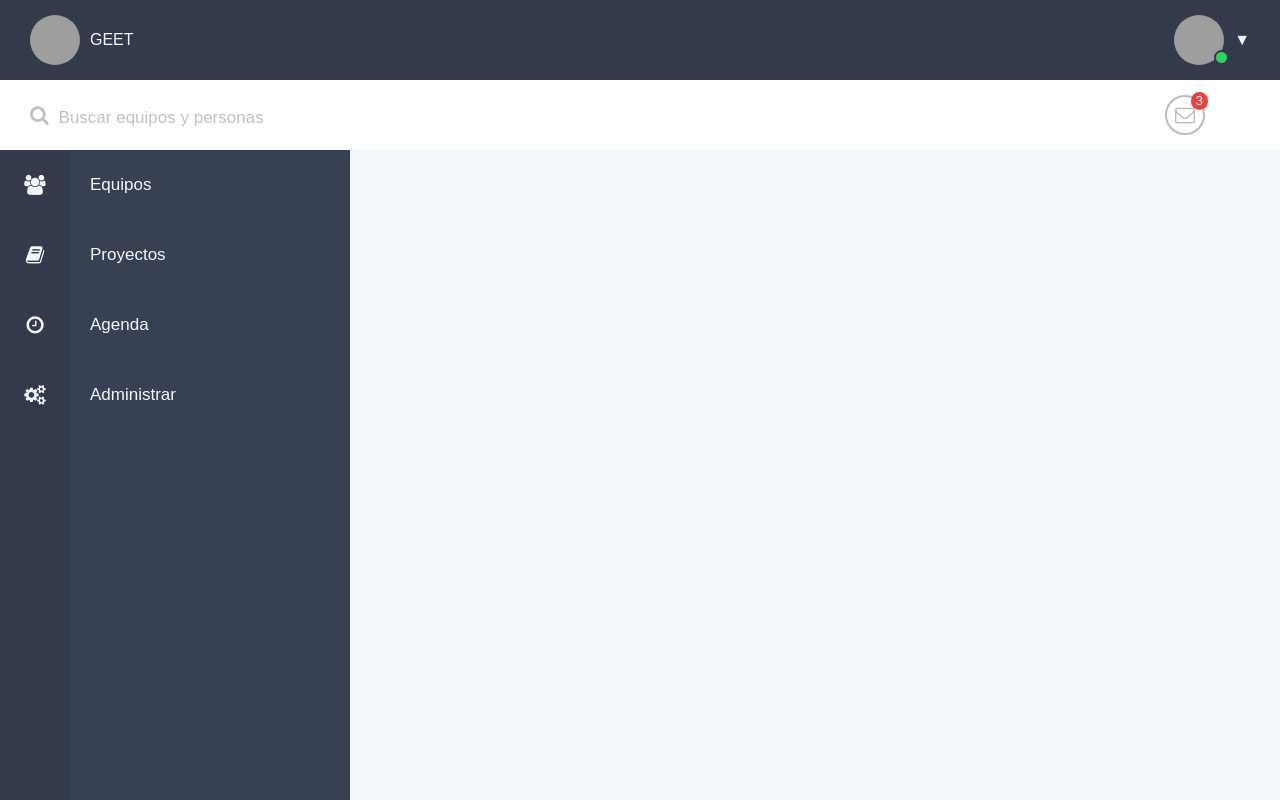
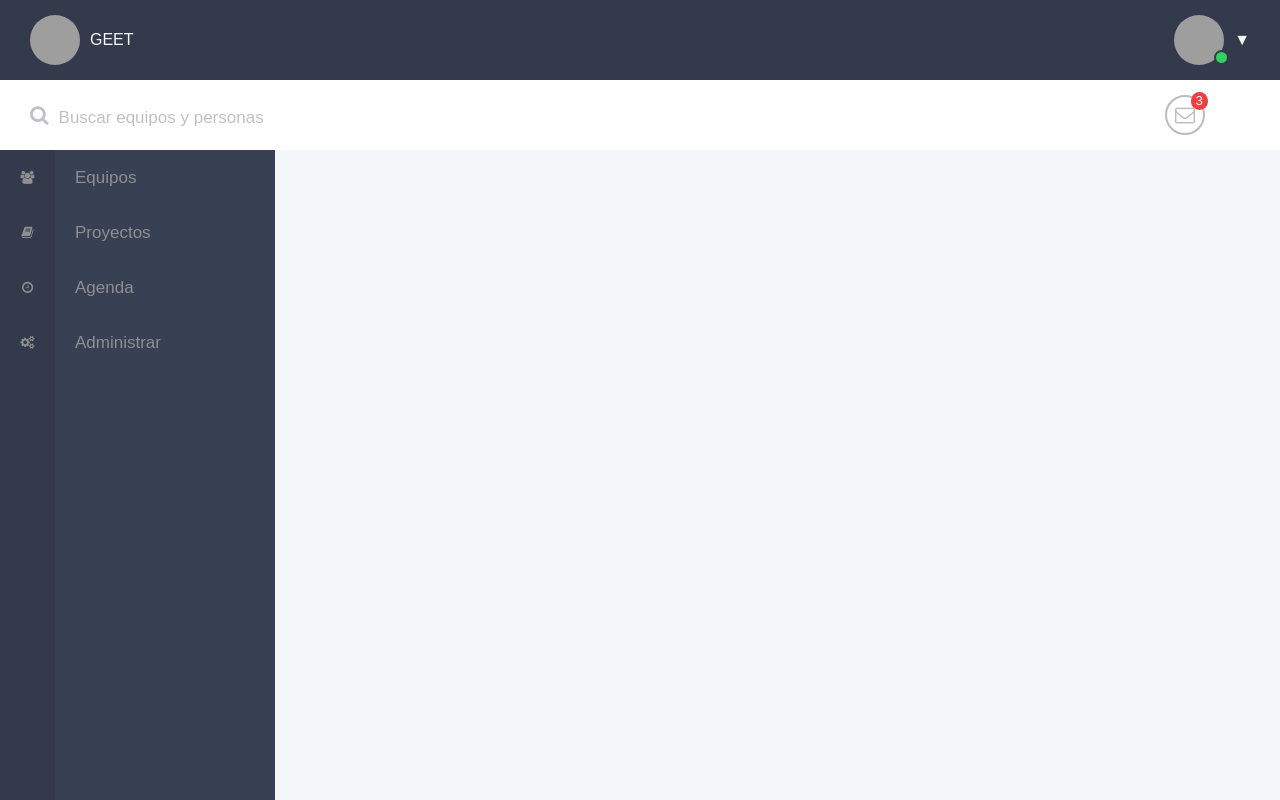
Before and after one commit to WichoEguia/DentAgenda, a CodeIgniter app: page /DentAgenda/ in a window 1280 px wide. Run offline with CodeIgniter, Linux system fonts and the light colour scheme; grey boxes are pictures that could not be loaded.

Commit message:
Estilos a proyecto

```diff
--- a/assets/css/main.css
+++ b/assets/css/main.css
@@ -1,32 +1,51 @@
 * {
   margin: 0;
   padding: 0;
+  -webkit-box-sizing: border-box;
           box-sizing: border-box;
-  font-family: sans-serif; }
+  font-family: sans-serif;
+}
+
 *:before, *:after {
-    box-sizing: border-box; }
+  -webkit-box-sizing: border-box;
+          box-sizing: border-box;
+}
 
 body {
   min-height: 100%;
   background-color: #F3F7FA;
   height: 100vh;
   display: grid;
-  grid-template-columns: 350px 1fr;
-  grid-template-rows: 150px 1fr; }
+  grid-template-columns: 250px 1fr;
+  grid-template-rows: 150px 1fr;
+}
 
 img {
   width: 100%;
-  height: 100%; }
+  height: 100%;
+}
 
 input:focus, button:focus {
-  outline: none; }
+  outline: none;
+}
 
 .flex {
-  display: flex; }
+  display: -webkit-box;
+  display: -ms-flexbox;
+  display: flex;
+}
+
 .flex.center-X {
-    justify-content: center; }
+  -webkit-box-pack: center;
+      -ms-flex-pack: center;
+          justify-content: center;
+}
+
 .flex.center-Y {
-    align-items: center; }
+  -webkit-box-align: center;
+      -ms-flex-align: center;
+          align-items: center;
+}
 
 header {
   background: #323A4B;
@@ -34,47 +53,81 @@ header {
   position: fixed;
   top: 0;
   width: 100%;
-  z-index: 100; }
+  z-index: 100;
+}
+
 @media only screen and (max-width: 399px) {
   header {
-      height: 80px; } }
+    height: 80px;
+  }
+}
 
 #appdata {
   width: 100%;
   height: 80px;
+  display: -webkit-box;
+  display: -ms-flexbox;
   display: flex;
-  justify-content: space-between; }
+  -webkit-box-pack: justify;
+      -ms-flex-pack: justify;
+          justify-content: space-between;
+}
+
 #appdata #logo {
-    height: 100%; }
+  height: 100%;
+}
+
 #appdata #logo #logo_container {
-      flex-direction: row; }
+  -webkit-box-orient: horizontal;
+  -webkit-box-direction: normal;
+      -ms-flex-direction: row;
+          flex-direction: row;
+}
+
 #appdata #logo #logo_container #logo_image {
   width: 50px;
   height: 50px;
   border-radius: 100%;
-        margin-left: 30px; }
+  margin-left: 30px;
+}
+
 #appdata #logo #logo_container #logo_image img {
-          border-radius: 50%; }
+  border-radius: 50%;
+}
+
 #appdata #logo #logo_container p {
   margin-left: 10px;
   color: #F3F7FA;
-        font-style: 25px; }
+  font-style: 25px;
+}
+
 #appdata #user_session_options {
-    height: 100%; }
+  height: 100%;
+}
+
 #appdata #user_session_options #profile_photo_container {
   height: 100%;
   margin-right: 30px;
-      color: #F3F7FA; }
+  color: #F3F7FA;
+}
+
 #appdata #user_session_options #profile_photo_container p {
-        padding-left: 10px; }
+  padding-left: 10px;
+}
+
 @media only screen and (max-width: 767px) {
   #appdata #user_session_options #profile_photo_container p {
-            display: none; } }
+    display: none;
+  }
+}
+
 #appdata #user_session_options #profile_photo_container #profile_photo {
   position: relative;
   width: 50px;
   height: 50px;
-        border-radius: 100%; }
+  border-radius: 100%;
+}
+
 #appdata #user_session_options #profile_photo_container #profile_photo:before {
   content: "";
   width: 15px;
@@ -84,56 +137,104 @@ header {
   position: absolute;
   right: -5px;
   bottom: 0;
-          border: 2px solid #323A4B; }
+  border: 2px solid #323A4B;
+}
+
 #appdata #user_session_options #profile_photo_container #profile_photo img {
-          border-radius: 50%; }
+  border-radius: 50%;
+}
 
 #actionbar {
   background: #fff;
   height: 70px;
-  width: 100%; }
+  width: 100%;
+}
+
 #actionbar .section_actionbar {
   width: 50%;
-    height: 100%; }
+  height: 100%;
+}
+
 @media only screen and (max-width: 767px) {
   #actionbar .section_actionbar.right {
-        display: none; } }
+    display: none;
+  }
+}
+
 @media only screen and (max-width: 767px) {
   #actionbar .section_actionbar.left {
-        width: 100%; }
+    width: 100%;
+  }
   #actionbar .section_actionbar.left #searchbar_container {
     width: 100%;
-          margin: 0 30px; } }
+    margin: 0 30px;
+  }
+}
+
 @media only screen and (max-width: 399px) {
   #actionbar {
-      display: none; } }
+    display: none;
+  }
+}
 
 #searchbar_container {
   height: 100%;
   width: 450px;
-  margin-left: 30px; }
+  margin-left: 30px;
+}
+
 #searchbar_container #searchbar {
   height: 100%;
-    width: 100%; }
+  width: 100%;
+}
+
 #searchbar_container #searchbar input {
   height: 100%;
   width: 300px;
   border: none;
+  -webkit-box-flex: 1;
+      -ms-flex: auto;
           flex: auto;
-      font-size: 23px; }
+  font-size: 23px;
+}
+
+#searchbar_container #searchbar input::-webkit-input-placeholder {
+  color: #c1c1c5;
+  font-size: 17px;
+}
+
+#searchbar_container #searchbar input:-ms-input-placeholder {
+  color: #c1c1c5;
+  font-size: 17px;
+}
+
+#searchbar_container #searchbar input::-ms-input-placeholder {
+  color: #c1c1c5;
+  font-size: 17px;
+}
+
 #searchbar_container #searchbar input::placeholder {
   color: #c1c1c5;
-        font-size: 17px; }
+  font-size: 17px;
+}
+
 #searchbar_container #searchbar input:focus {
-        outline: none; }
+  outline: none;
+}
+
 #searchbar_container #searchbar i {
   margin-right: 10px;
   font-size: 20px;
-      color: #c1c1c5; }
+  color: #c1c1c5;
+}
 
 #msg_container {
   height: 100%;
-  justify-content: flex-end; }
+  -webkit-box-pack: end;
+      -ms-flex-pack: end;
+          justify-content: flex-end;
+}
+
 #msg_container button {
   width: 40px;
   height: 40px;
@@ -141,10 +242,14 @@ header {
   background: transparent;
   border: 2px solid #bcbcc0;
   margin-right: 75px;
-    position: relative; }
+  position: relative;
+}
+
 #msg_container button i {
   color: #bcbcc0;
-      font-size: 20px; }
+  font-size: 20px;
+}
+
 #msg_container button:after {
   content: '3';
   width: 17.5px;
@@ -155,56 +260,88 @@ header {
   right: -5px;
   top: -5px;
   color: #F3F7FA;
+  display: -webkit-box;
+  display: -ms-flexbox;
   display: flex;
+  -webkit-box-pack: center;
+      -ms-flex-pack: center;
           justify-content: center;
-      align-items: center; }
+  -webkit-box-align: center;
+      -ms-flex-align: center;
+          align-items: center;
+}
 
 nav {
   background: #384154;
   height: 100vh;
-  width: 350px;
+  width: 275px;
   position: fixed;
   left: 0;
   padding-top: 150px;
   z-index: 99;
   display: grid;
   grid-template-rows: 1fr;
-  box-shadow: 70px 0 #323A4B inset; }
+  -webkit-box-shadow: 55px 0 #323A4B inset;
+          box-shadow: 55px 0 #323A4B inset;
+}
 
 #nav_container div {
-  height: 70px; }
+  height: 55px;
+}
+
+#nav_container div .icon_nav,
+#nav_container div .text_nav {
+  color: #8f8f8f;
+  cursor: pointer;
+}
+
 #nav_container div .icon_nav {
   background: #323A4B;
   width: 20%;
   font-size: 20px;
-    color: #F3F7FA; }
+}
+
+#nav_container div .icon_nav i {
+  font-size: 13px;
+}
+
 #nav_container div .text_nav {
   height: 100%;
   width: 80%;
   background: #384154;
   font-size: 17px;
+  padding-left: 20px;
+}
+
+#nav_container div:hover div {
   color: #F3F7FA;
-    padding-left: 20px; }
+}
 
 #main_content {
   display: grid;
-  grid-template-columns: repeat(12, 1fr); }
+  grid-template-columns: repeat(12, 1fr);
+}
 
 .title_section {
   grid-column: 2/span 10;
   height: 100px;
+  -webkit-box-pack: justify;
+      -ms-flex-pack: justify;
           justify-content: space-between;
-  color: #7F7F7F; }
+  color: #7F7F7F;
+}
+
 .title_section p {
-    font-size: 20px; }
+  font-size: 20px;
+}
 
 .caca {
   border: 1px solid #EE4040;
   height: 100px;
-  grid-row: 2; }
+  grid-row: 2;
+}
 
 main {
   grid-row: 2;
-  grid-column: 2 / span 2; }
-
-/*# sourceMappingURL=main.css.map */
+  grid-column: 2 / span 2;
+}
--- /dev/null
+++ b/assets/scss/_general.scss
@@ -0,0 +1,46 @@
+@import "variables";
+@import "mixins";
+
+*{
+  margin: 0;
+  padding: 0;
+  box-sizing: border-box;
+  font-family: sans-serif;
+  // border: 1px solid red;
+
+  &:before,
+  &:after{
+    box-sizing: border-box;
+  }
+}
+
+body{
+  min-height: 100%;
+  background-color: $white;
+  height: 100vh;
+  display: grid;
+  grid-template-columns: 250px 1fr;
+  grid-template-rows: 150px 1fr;
+}
+
+img{
+  @include square(100%);
+}
+
+input, button{
+  &:focus{
+    outline: none;
+  }
+}
+
+.flex{
+  display: flex;
+
+  &.center-X{
+    justify-content: center;
+  }
+
+  &.center-Y{
+    align-items: center;
+  }
+}
--- /dev/null
+++ b/assets/scss/_header.scss
@@ -0,0 +1,175 @@
+@import "variables";
+@import "mixins";
+
+header{
+  background: $deepblue;
+  height: $header_height;
+  position: fixed;
+  top: 0;
+  width: 100%;
+  z-index: 100;
+
+  @include mq("phone", "max"){
+    height: $header_height - 70px;
+  }
+}
+
+#appdata{
+  width: 100%;
+  height: $header_height - 70px;
+  display: flex;
+  justify-content: space-between;
+
+  #logo{
+    height: 100%;
+
+    #logo_container{
+      flex-direction: row;
+
+      #logo_image{
+        @include circle(50px);
+        margin-left: 30px;
+
+        img{border-radius: 50%;}
+      }
+
+      p{
+        margin-left: 10px;
+        color: $white;
+        font-style: 25px;
+      }
+    }
+  }
+
+  #user_session_options{
+    height: 100%;
+
+    #profile_photo_container{
+      height: 100%;
+      margin-right: 30px;
+      color: $white;
+
+      p{
+        padding-left: 10px;
+
+        @include mq("tablet", "max"){
+          display: none;
+        }
+      }
+
+      #profile_photo{
+        position: relative;
+        @include circle(50px);
+
+        &:before{
+          content: "";
+          @include circle(15px);
+          background: $green;
+          position: absolute;
+          right: -5px;
+          bottom: 0;
+          border: 2px solid $deepblue;
+        }
+
+        img{border-radius: 50%;}
+      }
+    }
+  }
+}
+
+#actionbar{
+  background: #fff;
+  height: $header_height - 80px;
+  width: 100%;
+
+  .section_actionbar{
+    width: 50%;
+    height: 100%;
+
+    &.right{
+      @include mq("tablet", "max"){
+        display: none;
+      }
+    }
+
+    &.left{
+      @include mq("tablet", "max"){
+        width: 100%;
+
+        #searchbar_container{
+          width: 100%;
+          margin: 0 30px;
+        }
+      }
+    }
+  }
+
+  @include mq("phone", "max"){
+    display: none;
+  }
+}
+
+#searchbar_container{
+  height: 100%;
+  width: 450px;
+  margin-left: 30px;
+
+  #searchbar{
+    height: 100%;
+    width: 100%;
+
+    input{
+      height: 100%;
+      width: 300px;
+      border: none;
+      flex: auto;
+      font-size: 23px;
+
+      &::placeholder{
+        color: lighten($gray, 17%);
+        font-size: 17px;
+      }
+
+      &:focus{
+        outline: none;
+      }
+    }
+
+    i{
+      margin-right: 10px;
+      font-size: 20px;
+      color: lighten($gray, 17%);
+    }
+  }
+}
+
+#msg_container{
+  height: 100%;
+  justify-content: flex-end;
+
+  button{
+    @include circle(40px);
+    background: transparent;
+    border: 2px solid lighten($gray, 15%);
+    margin-right: 75px;
+    position: relative;
+
+    i{
+      color: lighten($gray, 15%);
+      font-size: 20px;
+    }
+
+    &:after{
+      content: '3';
+      @include circle(17.5px);
+      background: $red;
+      position: absolute;
+      right: -5px;
+      top: -5px;
+      color: $white;
+      display: flex;
+      justify-content: center;
+      align-items: center;
+    }
+  }
+}
--- /dev/null
+++ b/assets/scss/_main_container.scss
@@ -0,0 +1,27 @@
+#main_content{
+  display: grid;
+  grid-template-columns: repeat(12, 1fr);
+  // grid-template-rows: repeat(10, 400px);
+
+  *{
+    // border: 1px solid red;
+  }
+}
+
+.title_section{
+  grid-column: 2/span 10;
+  height: 100px;
+  justify-content: space-between;
+  color: #7F7F7F;
+  // background: $green;
+
+  p{
+    font-size: 20px;
+  }
+}
+
+.caca{
+  border: 1px solid $red;
+  height: 100px;
+  grid-row: 2;
+}
--- /dev/null
+++ b/assets/scss/_mixins.scss
@@ -0,0 +1,80 @@
+@mixin pseudo($display: block, $pos: absolute, $content: ''){
+    content: $content;
+    display: $display;
+    position: $pos;
+}
+
+@mixin responsive-ratio($x,$y, $pseudo: false) {
+    $padding: unquote( ( $y / $x ) * 100 + '%' );
+    @if $pseudo {
+        &:before {
+            @include pseudo($pos: relative);
+            width: 100%;
+            padding-top: $padding;
+        }
+    } @else {
+        padding-top: $padding;
+    }
+}
+
+@mixin triangle($color, $direction, $size: 6px, $position: absolute, $round: false){
+    @include pseudo($pos: $position);
+    width: 0;
+    height: 0;
+    @if $round {
+        border-radius: 3px;
+    }
+    @if $direction == down {
+        border-left: $size solid transparent;
+        border-right: $size solid transparent;
+        border-top: $size solid $color;
+        margin-top: 0 - round( $size / 2.5 );
+    } @else if $direction == up {
+        border-left: $size solid transparent;
+        border-right: $size solid transparent;
+        border-bottom: $size solid $color;
+        margin-bottom: 0 - round( $size / 2.5 );
+    } @else if $direction == right {
+        border-top: $size solid transparent;
+        border-bottom: $size solid transparent;
+        border-left: $size solid $color;
+        margin-right: -$size;
+    } @else if  $direction == left {
+        border-top: $size solid transparent;
+        border-bottom: $size solid transparent;
+        border-right: $size solid $color;
+        margin-left: -$size;
+    }
+}
+
+$breakpoints: (
+    "phone":        400px,
+    "phone-wide":   480px,
+    "phablet":      560px,
+    "tablet-small": 640px,
+    "tablet":       768px,
+    "tablet-wide":  1024px,
+    "desktop":      1248px,
+    "desktop-wide": 1440px
+);
+@mixin mq($width, $type: min) {
+    @if map_has_key($breakpoints, $width) {
+        $width: map_get($breakpoints, $width);
+        @if $type == max {
+            $width: $width - 1px;
+        }
+        @media only screen and (#{$type}-width: $width) {
+            @content;
+        }
+    }
+}
+
+@mixin square($side){
+  width: $side;
+  height: $side;
+}
+
+@mixin circle($diameter){
+  @include square($diameter);
+  border-radius: 100%;
+}
--- /dev/null
+++ b/assets/scss/_nav.scss
@@ -0,0 +1,55 @@
+@import "variables";
+@import "mixins";
+
+$espaio_icono: 55px;
+
+nav{
+  background: lighten($deepblue, 3%);
+  height: 100vh;
+  width: $espaio_icono * 5;
+  position: fixed;
+  left: 0;
+  padding-top: $header_height;
+  z-index: 99;
+  display: grid;
+  grid-template-rows: 1fr;
+  box-shadow: $espaio_icono 0 $deepblue inset;
+}
+
+#nav_container{
+  div{
+    height: $espaio_icono;
+
+    *{
+      // border: 1px solid $red;
+    }
+
+    .icon_nav,
+    .text_nav{
+      color: #8f8f8f;
+      cursor: pointer;
+    }
+
+    .icon_nav{
+      background: $deepblue;
+      width: 20%;
+      font-size: 20px;
+
+      i{
+        font-size: 13px;
+      }
+    }
+
+    .text_nav{
+      height: 100%;
+      width: 80%;
+      background: lighten($deepblue, 3%);
+      font-size: 17px;
+      padding-left: 20px;
+    }
+
+    &:hover div{
+      color: $white;;
+    }
+  }
+}
--- /dev/null
+++ b/assets/scss/_variables.scss
@@ -0,0 +1,8 @@
+$deepblue: #323A4B;
+$white: #F3F7FA;
+$gray: #95949B;
+$red: #EE4040;
+$carbon: #303030;
+$green: #32d05e;
+
+$header_height: 150px;
--- /dev/null
+++ b/assets/scss/main.scss
@@ -0,0 +1,12 @@
+@import "general";
+@import "grid";
+@import "variables";
+@import "header";
+@import "nav";
+@import "main_container";
+
+main{
+  grid-row: 2;
+  grid-column: 2 / span 2;
+  // background: $red;
+}
```
Also changed, not shown: gulpfile.js (added, +18 -0 lines), package.json (added, +24 -0 lines), assets/scss/_grid.scss (added). Lines whose indentation alone changed are shown as unchanged.
